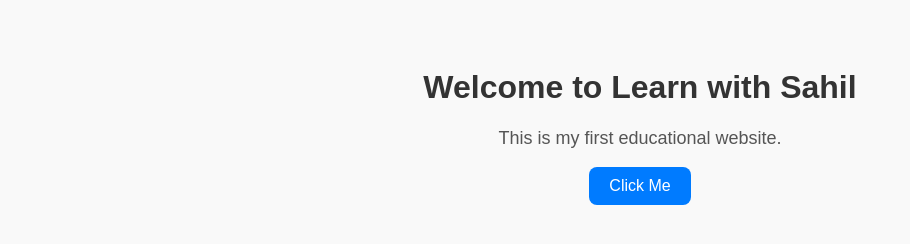
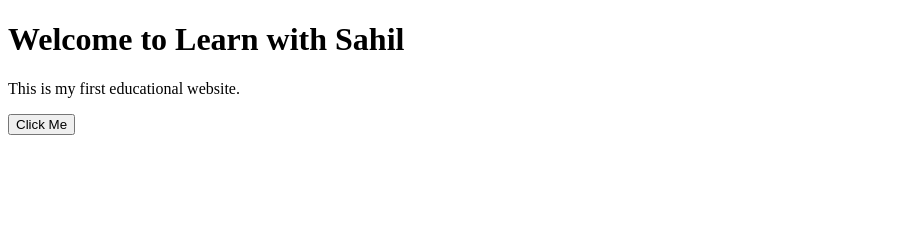
Before and after one commit to studywithSahil/Learnwithsahil, a plain HTML site: page index.html in a window 1280 px wide. Shown: the whole page, without its empty margins (0-910 px from the left). Drawn offline with Linux system fonts and the light colour scheme.

Commit message:
Update index.html

```diff
--- a/index.html
+++ b/index.html
@@ -1,39 +1,20 @@
 <!DOCTYPE html>
-<html>
+<html lang="en">
 <head>
-  <title>Learn with Sahil</title>
   <meta charset="UTF-8">
   <meta name="viewport" content="width=device-width, initial-scale=1.0">
-  <style>
-    body {
-      font-family: Arial, sans-serif;
-      background-color: #f9f9f9;
-      text-align: center;
-      padding: 40px;
-    }
-    h1 {
-      color: #333;
-    }
-    p {
-      color: #555;
-      font-size: 18px;
-    }
-    button {
-      background-color: #007BFF;
-      color: white;
-      border: none;
-      padding: 10px 20px;
-      font-size: 16px;
-      border-radius: 8px;
-    }
-    button:hover {
-      background-color: #0056b3;
-    }
-  </style>
+  <title>Learn with Sahil</title>
+  <style> /* ... */ </style>
 </head>
 <body>
   <h1>Welcome to Learn with Sahil</h1>
   <p>This is my first educational website.</p>
-  <button>Click Me</button>
+  <button id="clickButton">Click Me</button>
+
+  <script>
+    document.getElementById("clickButton").addEventListener("click", function() {
+      alert("🎉 Welcome! This popup alert is working perfectly!");
+    });
+  </script>
 </body>
 </html>
```
